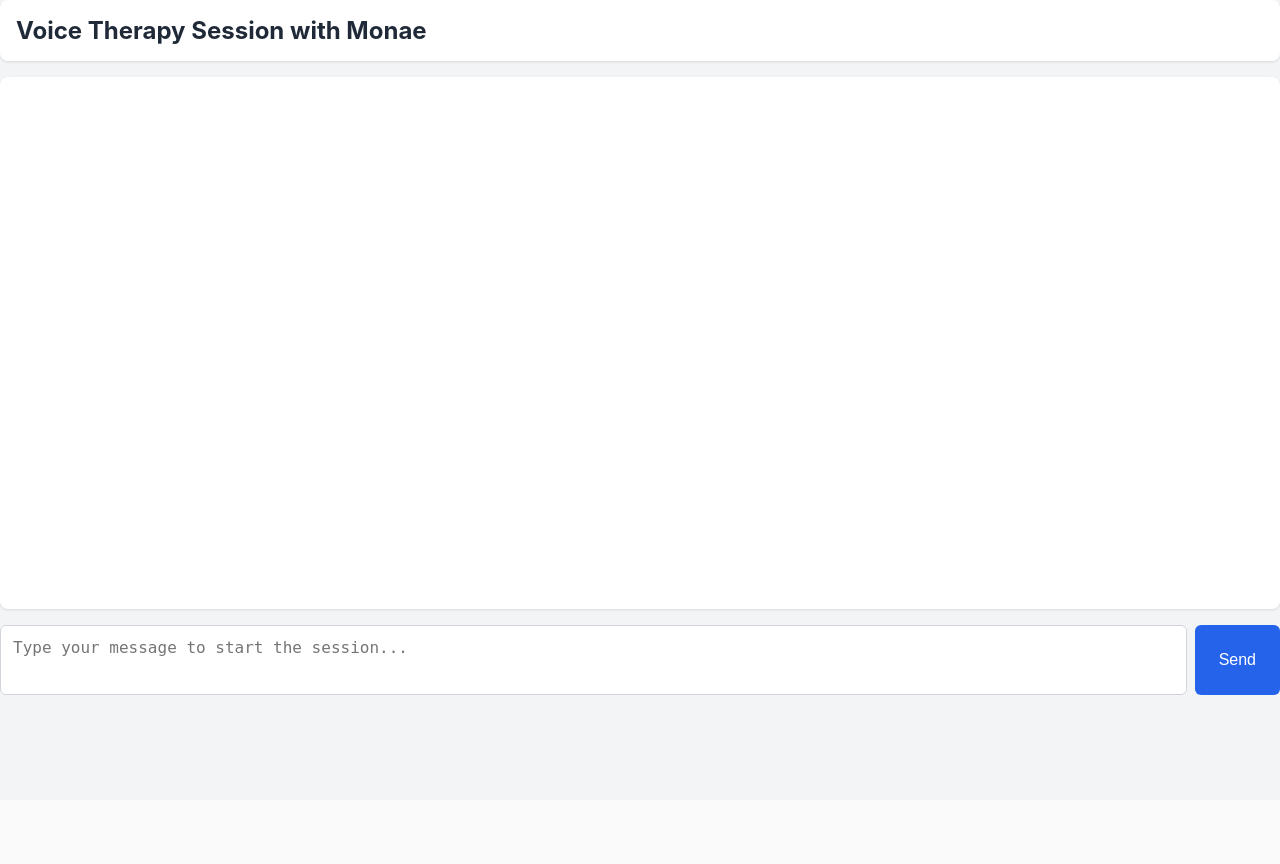
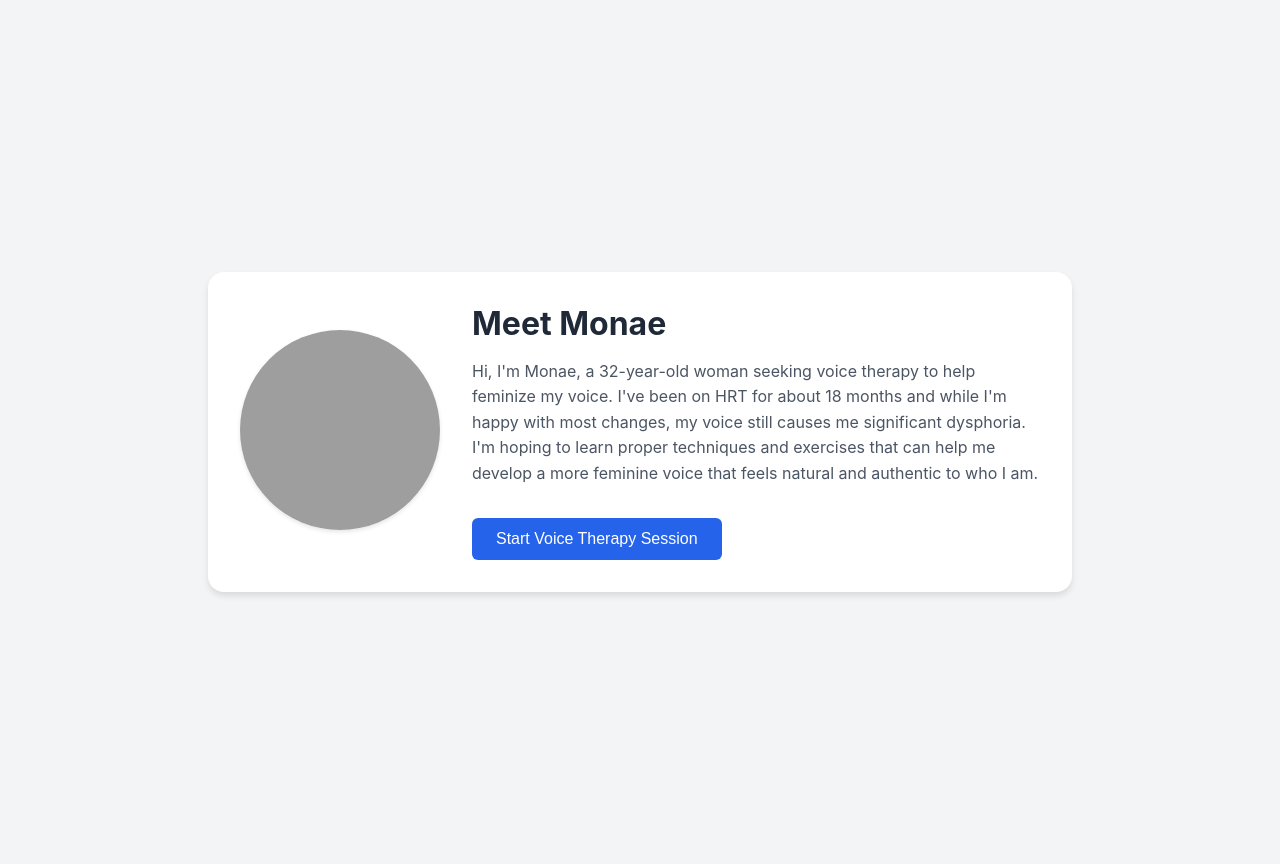
Before and after one commit to Saudade08/TruVoice-AI-fork, a Flask app: page / in a window 1280 px wide. Before the commit the page ends 695 px from the top, so only its background shows below. Run offline with Flask 3, Linux system fonts and the light colour scheme; grey boxes are pictures that could not be loaded.

Commit message:
Update index.html button restored

```diff
--- a/templates/index.html
+++ b/templates/index.html
@@ -7,6 +7,30 @@
     <link rel="stylesheet" href="{{ url_for('static', filename='styles.css') }}">
 </head>
 <body>
+    <div id="profilePage" class="profile-page">
+        <div class="profile-container">
+            <div class="profile-image">
+                <img src="https://images.unsplash.com/photo-1573496359142-b8d87734a5a2?ixlib=rb-1.2.1&auto=format&fit=crop&w=600&q=80"
+                     alt="Monae's Profile Picture"
+                     class="profile-pic">
+            </div>
+            <div class="profile-info">
+                <h1>Meet Monae</h1>
+                <p class="profile-description">
+                    Hi, I'm Monae, a 32-year-old woman seeking voice therapy to help feminize my voice.
+                    I've been on HRT for about 18 months and while I'm happy with most changes,
+                    my voice still causes me significant dysphoria. I'm hoping to learn proper
+                    techniques and exercises that can help me develop a more feminine voice that
+                    feels natural and authentic to who I am.
+                </p>
+                <button id="startChatButton" class="btn btn-primary">
+                    Start Voice Therapy Session
+                </button>
+            </div>
+        </div>
+    </div>
+
+    <div id="chatInterface" class="chat-interface hidden">
         <header>
             <h1>Voice Therapy Session with Monae</h1>
         </header>
@@ -38,6 +62,7 @@
                 </button>
             </div>
         </main>
+    </div>
 
     <script>
         let isSessionEnded = false;
@@ -127,6 +152,10 @@
                 const response = await fetch('/start', { method: 'POST' });
                 const data = await response.json();
                 previousResponseId = data.response_id;
+
+                // Hide profile page and show chat interface
+                document.getElementById('profilePage').classList.add('hidden');
+                document.getElementById('chatInterface').classList.remove('hidden');
             } catch (error) {
                 console.error('Error starting session:', error);
             }
@@ -145,7 +174,10 @@
                     document.getElementById('sendButton').disabled = false;
                     document.getElementById('restartButton').classList.add('hidden');
                     document.getElementById('downloadButton').classList.add('hidden');
-                    await startSession();
+
+                    // Show profile page and hide chat interface
+                    document.getElementById('profilePage').classList.remove('hidden');
+                    document.getElementById('chatInterface').classList.add('hidden');
                 }
             } catch (error) {
                 console.error('Error restarting session:', error);
@@ -153,15 +185,13 @@
         }
 
         // Event listeners
+        document.getElementById('startChatButton').addEventListener('click', startSession);
         document.getElementById('userInput').addEventListener('keypress', handleKeyPress);
         document.getElementById('sendButton').addEventListener('click', sendMessage);
         document.getElementById('restartButton').addEventListener('click', restartSession);
         document.getElementById('downloadButton').addEventListener('click', () => {
             window.location.href = '/download-logs';
         });
-
-        // Start the session when the page loads
-        window.onload = startSession;
     </script>
 </body>
 </html>
```
Lines whose indentation alone changed are shown as unchanged.
